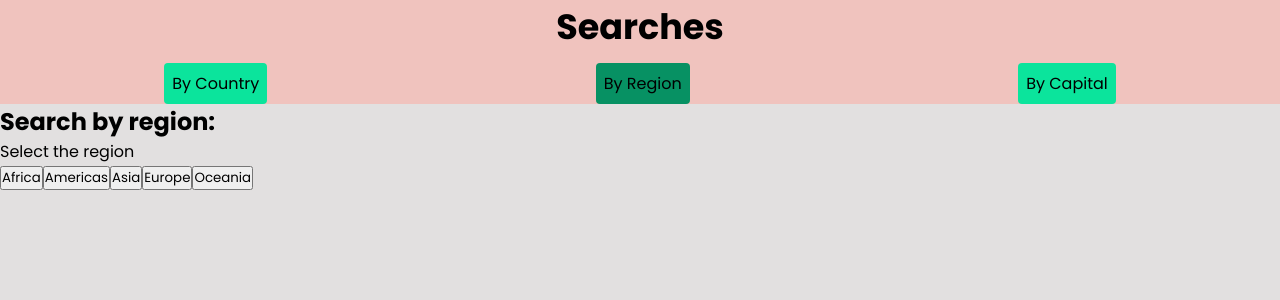
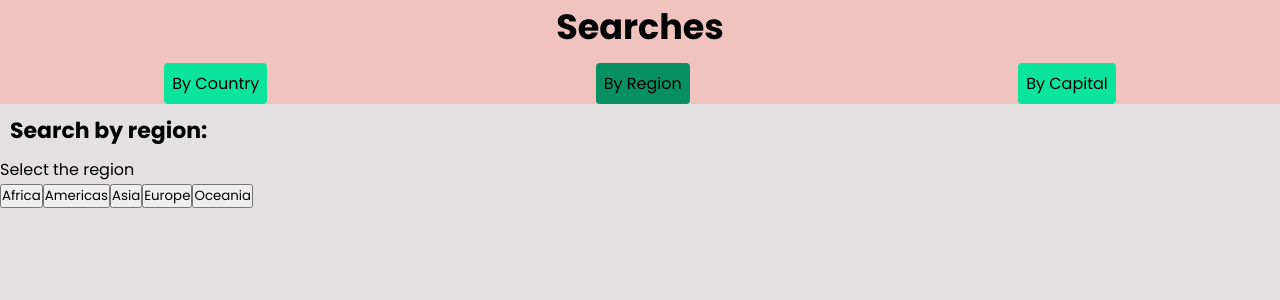
Before and after one commit to crisgarm/countries-app, an Angular app: page /region in a window 1280 px wide. Shown: the top 300 px of the page. Built offline with nearby package versions, Linux system fonts and the light colour scheme.

Commit message:
Fix error

```diff
--- a/src/app/countries/pages/by-country/by-country.component.html
+++ b/src/app/countries/pages/by-country/by-country.component.html
@@ -2,7 +2,6 @@
   <h2 class="main__title">Search by country</h2>
   <app-country-input
     (onEnter)="getInputSearch($event)"
-    (onDebounce)="suggestions($event)"
     placeholder="Search country..."
   ></app-country-input>
   <p *ngIf="hasError" class="form__text">
--- a/src/app/countries/pages/by-country/by-country.component.ts
+++ b/src/app/countries/pages/by-country/by-country.component.ts
@@ -11,6 +11,7 @@ export class ByCountryComponent {
   inputSearch: string = '';
   hasError: boolean = false;
   countries: Country[] = [];
+  countriesSuggested: Country[] = [];
 
   constructor(private countryService: CountriesService) {}
 
@@ -29,9 +30,4 @@ export class ByCountryComponent {
       }
     );
   }
-
-  suggestions(inputSearch: string) {
-    this.hasError = false;
-    //Crear sugerencias
-  }
 }
--- a/src/app/countries/pages/by-region/by-region.component.html
+++ b/src/app/countries/pages/by-region/by-region.component.html
@@ -1,7 +1,7 @@
-<h2>
+<h2 class="main__title">
   Search by region: <small>{{ activeRegion | titlecase }}</small>
 </h2>
-<p>Select the region</p>
+<p class="text">Select the region</p>
 <button
   *ngFor="let region of regions"
   (click)="activateRegion(region)"
```
